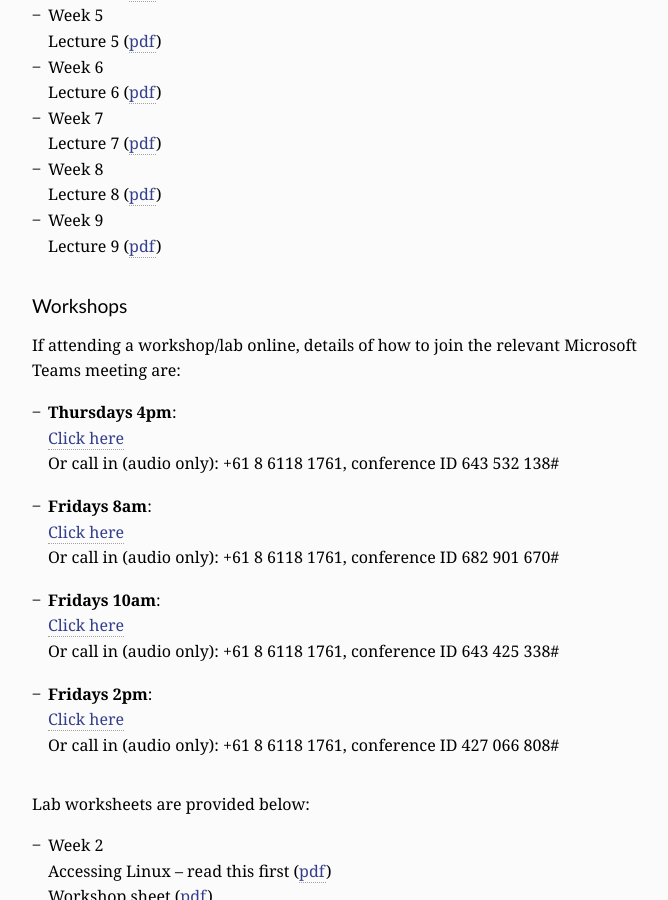
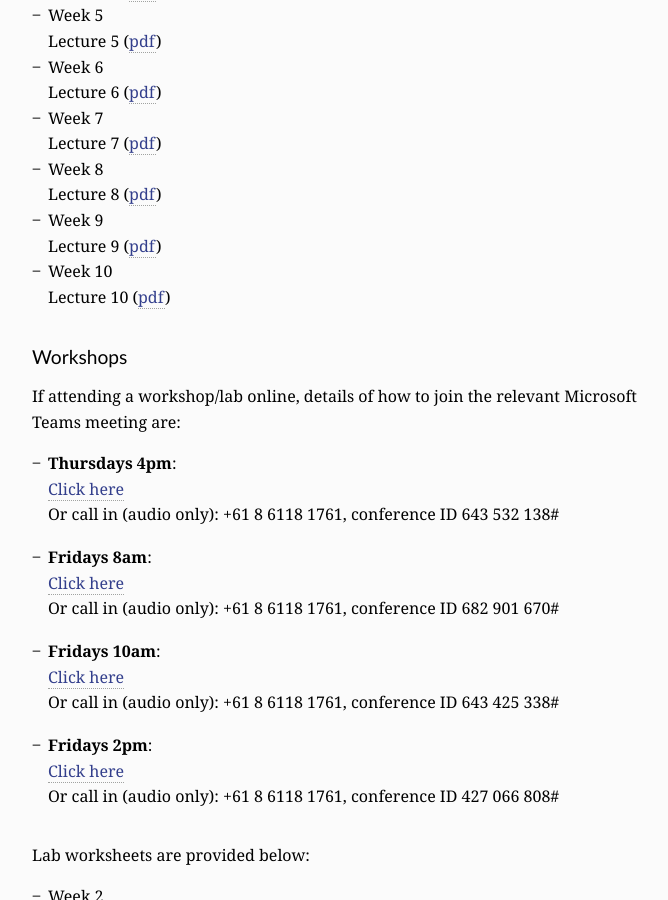
Before and after one commit to cits4407/cits4407.github.io, a Jekyll site: the page built from docs/_pages/resources.md, in a window 1280 px wide and 900 px high, scrolled down 1246 px. Shown: the whole window, without its empty margins (283-951 px from the left). Built offline with Jekyll 4.4.1, drawn with Linux system fonts in a browser that asks for light colours; some web fonts are replaced.

Commit message:
week 10 lecture

```diff
--- a/docs/_pages/resources.md
+++ b/docs/_pages/resources.md
@@ -68,6 +68,8 @@ university's [LMS][lms]{: target="_blank" :} (Learning Management System).
   Lecture 8 ([pdf]({{ "/lectures/lect08.pdf" | relative_url }}))
 - Week 9
   Lecture 9 ([pdf]({{ "/lectures/lect09.pdf" | relative_url }}))
+- Week 10
+  Lecture 10 ([pdf]({{ "/lectures/lect10.pdf" | relative_url }}))
 
 ## Workshops
 
```
Also changed, not shown: 1 other file.
